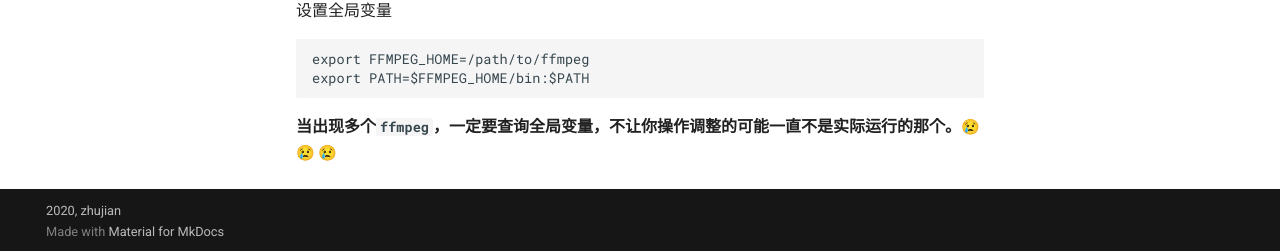
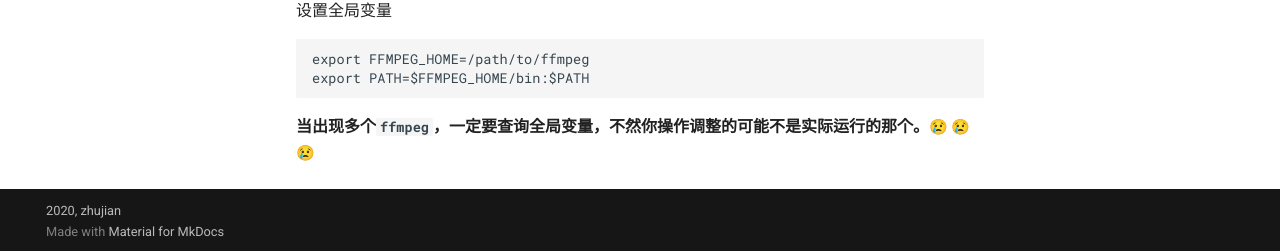
Before and after one commit to ZJDoc/Stream, an MkDocs documentation site: the page built from docs/ffmpeg/ffmpeg-install.md, in a window 1280 px wide and 1100 px high. Shown: the part 846-1097 px from the top of the window. Built offline with MkDocs 1.6.1 and Material for MkDocs 9.7.7, drawn with Linux system fonts in a browser that asks for light colours; emoji names are drawn with the system emoji font; comment, search, counter and statistics services are not loaded.

Commit message:
docs(ffmpeg-install): update

````diff
--- a/docs/ffmpeg/ffmpeg-install.md
+++ b/docs/ffmpeg/ffmpeg-install.md
@@ -36,4 +36,4 @@ export FFMPEG_HOME=/path/to/ffmpeg
 export PATH=$FFMPEG_HOME/bin:$PATH
 ```
 
-**当出现多个`ffmpeg`，一定要查询全局变量，不让你操作调整的可能一直不是实际运行的那个。:cry: :cry: :cry:**
+**当出现多个`ffmpeg`，一定要查询全局变量，不然你操作调整的可能不是实际运行的那个。:cry: :cry: :cry:**
````
